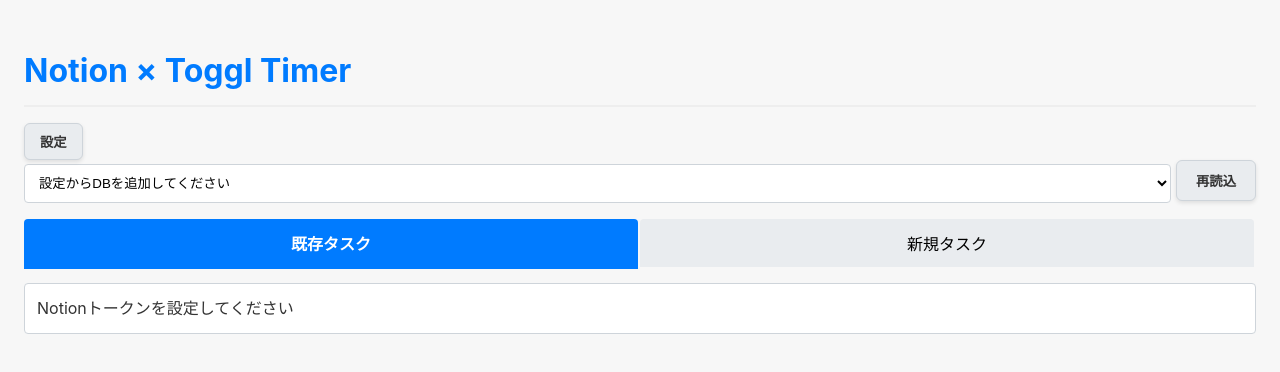
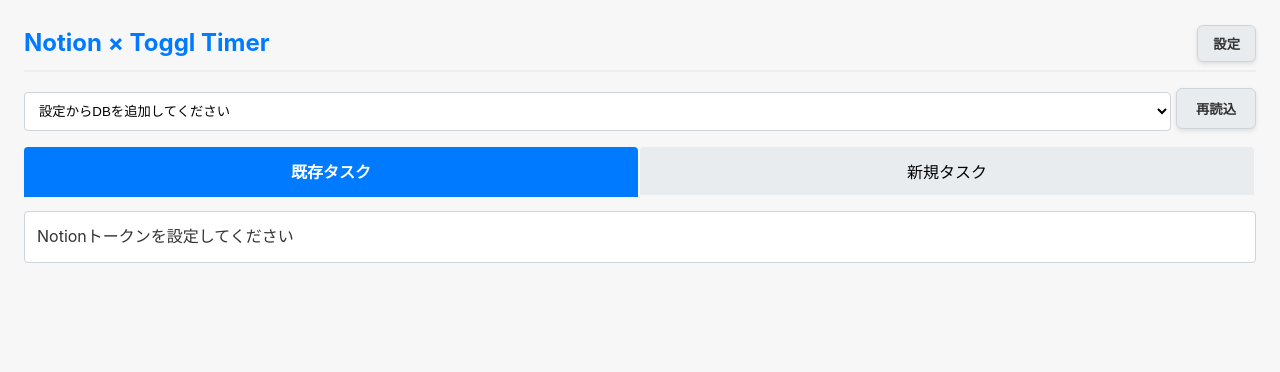
Before and after one commit to remotenextup-sketch/notion-webapp-repo, a plain HTML site: page index.html in a window 1280 px wide. Drawn offline with Linux system fonts and the light colour scheme.

Commit message:
Update index.html

```diff
--- a/index.html
+++ b/index.html
@@ -14,7 +14,22 @@
         }
         .hidden { display: none; }
 
-        h1 { color: #007bff; border-bottom: 2px solid #eee; padding-bottom: 8px; margin-bottom: 16px; }
+        /* ★ 修正: ヘッダーコンテナのスタイル */
+        #appHeader {
+            display: flex;
+            justify-content: space-between; /* タイトルとボタンを両端に配置 */
+            align-items: center;
+            margin-bottom: 16px;
+            border-bottom: 2px solid #eee; /* H1にあった下線をヘッダー全体に移動 */
+            padding-bottom: 8px;
+        }
+
+        h1 {
+            color: #007bff;
+            margin: 0; /* ヘッダー内のH1のデフォルトマージンをリセット */
+            font-size: 1.5em;
+        }
+
         h2 { color: #333; margin-top: 20px; }
 
         /* ボタン */
@@ -150,7 +165,7 @@
             background: #fff;
         }
 
-        /* 完了通知ダイアログのスタイル ★ 新規追加 ★ */
+        /* 完了通知ダイアログのスタイル */
         #notificationContainer {
             position: fixed;
             bottom: 20px;
@@ -173,8 +188,10 @@
 
 <body>
 
-<h1>Notion × Toggl Timer</h1>
-<button id="toggleSettings" class="btn btn-gray">設定</button>
+<div id="appHeader">
+    <h1>Notion × Toggl Timer</h1>
+    <button id="toggleSettings" class="btn btn-gray">設定</button>
+</div>
 
 <div id="settingsView" class="hidden">
     <h2>設定</h2>
```
